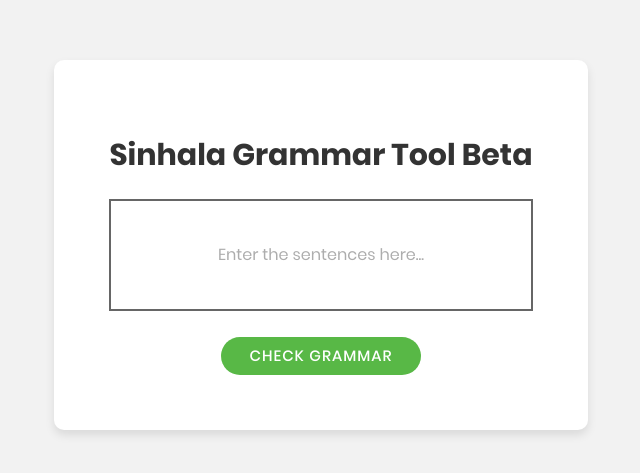
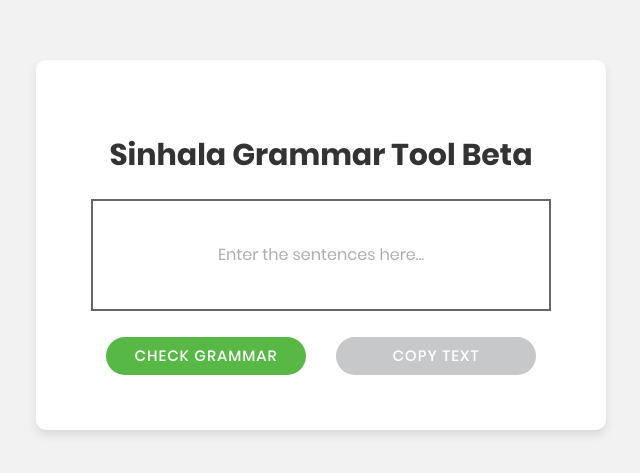
Before and after one commit to kokilaw/sinhala-grammar-correction-web, a React (Create React App) app: page / in a window 1280 px wide. Shown: the part 155-628 px from the top of the page, without its empty margins (319-959 px from the left). Built offline with nearby package versions, Linux system fonts and the light colour scheme.

Commit message:
copy to clipboard implementation

```diff
--- a/package.json
+++ b/package.json
@@ -18,6 +18,7 @@
     "react": "^16.8.6",
     "react-animate-height": "^2.0.9",
     "react-dom": "^16.8.6",
+    "react-json-view": "^1.19.1",
     "react-redux": "^5.0.6",
     "react-router": "^5.0.0",
     "react-router-dom": "^5.0.0",
--- a/src/components/CommonStyledComponents.js
+++ b/src/components/CommonStyledComponents.js
@@ -69,7 +69,7 @@ export const Button = styled.button`
     border: none;
     border-radius: 25px;
     color: #fff;
-    background-color: #58b846;
+    background-color: ${props => props.backgroundColor || '#58b846'};
     font: 15px Poppins-Medium;
     line-height: 1.2;
     text-transform: uppercase;
@@ -78,7 +78,8 @@ export const Button = styled.button`
     cursor: pointer;
     transition: all 0.4s;
     &:hover {
-        box-shadow: 0 0.5em 0.5em -0.4em #8fc866;
+        box-shadow: 0 0.5em 0.5em -0.4em ${props =>
+        props.shadowColor || '#8fc866'};
         transform: translateY(-0.25em);
     }
     &:focus {
--- a/src/components/DebugValidationError.js
+++ b/src/components/DebugValidationError.js
@@ -2,7 +2,6 @@ import React from 'react';
 
 const DebugValidationError = ({ erroneousSentences }) => (
     <div className="alert alert-danger m-b-26" role="alert">
-        <h4 className="alert-heading m-b-8">Unsupported Input Format</h4>
         <p>
             Please note that only sentences with following characteristics are
             supported by the system currently.
--- a/src/pages/HomePage/index.js
+++ b/src/pages/HomePage/index.js
@@ -2,6 +2,7 @@ import React from 'react';
 import { connect } from 'react-redux';
 import PropTypes from 'prop-types';
 import { CSSTransition } from 'react-transition-group';
+import swal from 'sweetalert';
 
 import { loadCorrectionsForSentence } from './actions';
 
@@ -80,11 +81,23 @@ class HomePage extends React.Component {
                 showValidationError: true,
                 validationErrorSentences: errors
             });
+            swal({
+                title: 'Invalid Input!',
+                text: 'Invalid input supplied. Please check again.',
+                icon: 'warning',
+                button: true
+            });
         } else {
             this.setState({ showValidationError: false });
             const requestBody = this.getRequestBody();
             checkGrammar(requestBody);
         }
+    };
+
+    onCopyToClipboard = e => {
+        e.preventDefault();
+        const textInTextArea = this.state.inputText.trim();
+        this.copyTextToClipboard(textInTextArea);
     };
 
     getRequestBody = () => {
@@ -114,6 +127,45 @@ class HomePage extends React.Component {
         );
         this.setState({ inputText: targetInputText });
         this.updateStateAfterApplying(error);
+    };
+
+    fallbackCopyTextToClipboard = text => {
+        const textArea = document.createElement('textarea');
+        textArea.value = text;
+        document.body.appendChild(textArea);
+        textArea.focus();
+        textArea.select();
+
+        try {
+            const successful = document.execCommand('copy');
+            const msg = successful ? 'successful' : 'unsuccessful';
+            console.log(`Fallback: Copying text command was ${msg}`);
+        } catch (err) {
+            console.error('Fallback: Oops, unable to copy', err);
+        }
+
+        document.body.removeChild(textArea);
+    };
+    copyTextToClipboard = text => {
+        if (!navigator.clipboard) {
+            this.fallbackCopyTextToClipboard(text);
+            return;
+        }
+        navigator.clipboard.writeText(text).then(
+            () => {
+                console.log('Async: Copying to clipboard was successful!');
+                swal({
+                    title: 'Successfully Coppied!',
+                    text: 'Text coppied to the clipboard.',
+                    icon: 'success',
+                    timer: 2000,
+                    button: false
+                });
+            },
+            err => {
+                console.error('Async: Could not copy text: ', err);
+            }
+        );
     };
 
     render() {
@@ -172,12 +224,32 @@ class HomePage extends React.Component {
                                         />
                                     </div>
                                     {initState !== 'LOADING' && (
-                                        <Button
-                                            onClick={this.onSubmit}
-                                            disabled={requestingCorrections}
-                                        >
-                                            Check Grammar
-                                        </Button>
+                                        <div className="container">
+                                            <div className="row">
+                                                <div className="col-sm">
+                                                    <Button
+                                                        onClick={this.onSubmit}
+                                                        disabled={
+                                                            requestingCorrections
+                                                        }
+                                                    >
+                                                        Check Grammar
+                                                    </Button>
+                                                </div>
+                                                <div className="col-sm">
+                                                    <Button
+                                                        onClick={
+                                                            this
+                                                                .onCopyToClipboard
+                                                        }
+                                                        backgroundColor="#c6c8ca"
+                                                        shadowColor="#d6d8d9"
+                                                    >
+                                                        Copy Text
+                                                    </Button>
+                                                </div>
+                                            </div>
+                                        </div>
                                     )}
                                     {initState === 'LOADING' && (
                                         <div
--- a/src/pages/HomePageDebug/index.js
+++ b/src/pages/HomePageDebug/index.js
@@ -2,6 +2,7 @@ import React from 'react';
 import { connect } from 'react-redux';
 import PropTypes from 'prop-types';
 import { CSSTransition } from 'react-transition-group';
+import ReactJson from 'react-json-view';
 
 import {
     Title,
@@ -11,7 +12,6 @@ import {
     LoadingAnimation
 } from '../../components/CommonStyledComponents';
 import SearchTypeRadioButtons from '../../components/SearchTypeRadioButtons';
-import JSONFormatter from '../../components/JSONFormatter';
 import DebugValidationError from '../../components/DebugValidationError';
 
 import '../../static/css/react-transition.css';
@@ -164,7 +164,21 @@ class HomePageDebug extends React.Component {
                                         <SubTitle className="p-t-26">
                                             Suggestions
                                         </SubTitle>
-                                        <JSONFormatter data={correctionData} />
+                                        {/* <JSONFormatter data={correctionData} /> */}
+                                        <div
+                                            className="m-t-26"
+                                            style={{
+                                                padding: '26px',
+                                                borderRadius: '5px',
+                                                backgroundColor: '#d4edda'
+                                            }}
+                                        >
+                                            <ReactJson
+                                                src={correctionData}
+                                                displayDataTypes={false}
+                                                enableClipboard={false}
+                                            />
+                                        </div>
                                     </div>
                                 )}
                             </div>
```
